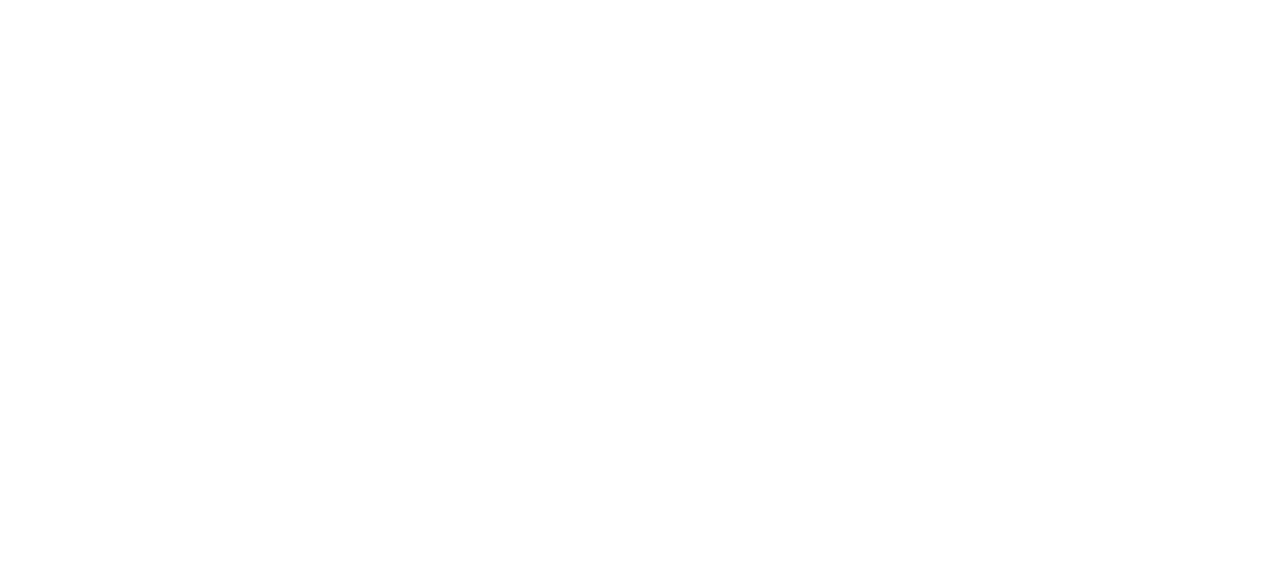
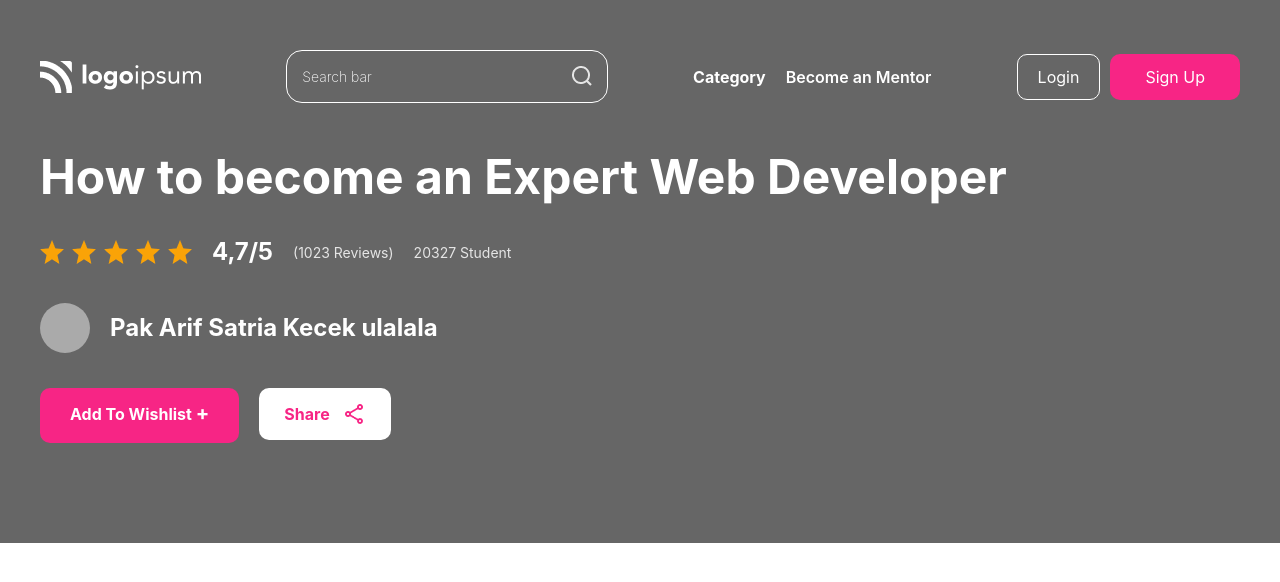
Before and after one commit to ramaz1k/group-work, a website: page src/page3.html in a window 1280 px wide. Drawn offline with nearby package versions, Linux system fonts and the light colour scheme; files that its build step writes are made by us from their sources.

Commit message:
header and s-1 in p3

```diff
--- a/src/page3.html
+++ b/src/page3.html
@@ -8,5 +8,49 @@
 </head>
 <body>
 
+    <section class="bg-[#666666] py-[50px] px-[20px] text-white">
+        <header class="flex gap-[30px] items-center max-w-[1200px] m-auto justify-between">
+            <div>
+                <img src="./images/Logo.png" alt="">
+            </div>
+            <button class="p-[15px] border border-white gap-[200px] rounded-2xl text-[14px] font-[250] text-white hidden lg:flex">Search bar
+                <div>
+                    <img src="./images/Search.png" alt="">
+                </div>
+            </button>
+            <div class="hidden lg:flex gap-[20px]">
+                <p class="font-bold">Category</p>
+                <p class="font-[600]">Become an Mentor</p>
+            </div>
+            <div class="flex gap-[10px]">
+                <button class="border border-white py-[10px] px-[20px] rounded-[10px] hidden lg:block">Login</button>
+                <button class="bg-[#F72585] py-[10px] px-[35px] rounded-[10px]">Sign Up</button>
+            </div>
+        </header>
+        <section class="my-[50px] flex flex-col gap-[35px] max-w-[1200px] m-auto">
+           <p class="text-2xl font-bold lg:text-5xl">How to become an Expert Web Developer</p>
+           <div class="flex gap-[20px] items-center">
+             <div>
+                <img src="./images/Rating.png" alt="">
+             </div>
+             <p class="font-bold text-[18px] lg:text-2xl">4,7/5</p>
+             <p class="text-[#E5E5E5] text-[10px] lg:text-[14px]">(1023 Reviews)</p>
+             <p class="text-[#E5E5E5] text-[10px] lg:text-[14px]">20327 Student</p>
+           </div>
+           <div class=" flex gap-[20px] items-center">
+            <div class="h-[50px] w-[50px] bg-[#AAAAAA] rounded-[50%]"></div>
+            <p class="text-[20px] font-bold lg:text-2xl">Pak Arif Satria Kecek ulalala</p>
+           </div>
+           <div class=" flex gap-[20px]">
+            <button class="flex gap-[12px] bg-[#F72585] font-bold py-[10px] px-[30px] rounded-[10px] h-[55px]">
+                <p>Add To Wishlist <span class="text-[20px]">+</span></p>
+            </button>
+            <button class="text-[#F72585] bg-white py-[10px] px-[25px] flex gap-[12px] h-[52px] items-center rounded-[10px] font-bold">Share
+                <div><img src="./images/share.png" alt=""></div>
+            </button>
+           </div>
+        </section>
+    </section>
+
 </body>
 </html>
```
Also changed, not shown: src/images/Logo.png (added), src/images/Rating.png (added), src/images/Search.png (added), src/images/share.png (added).
